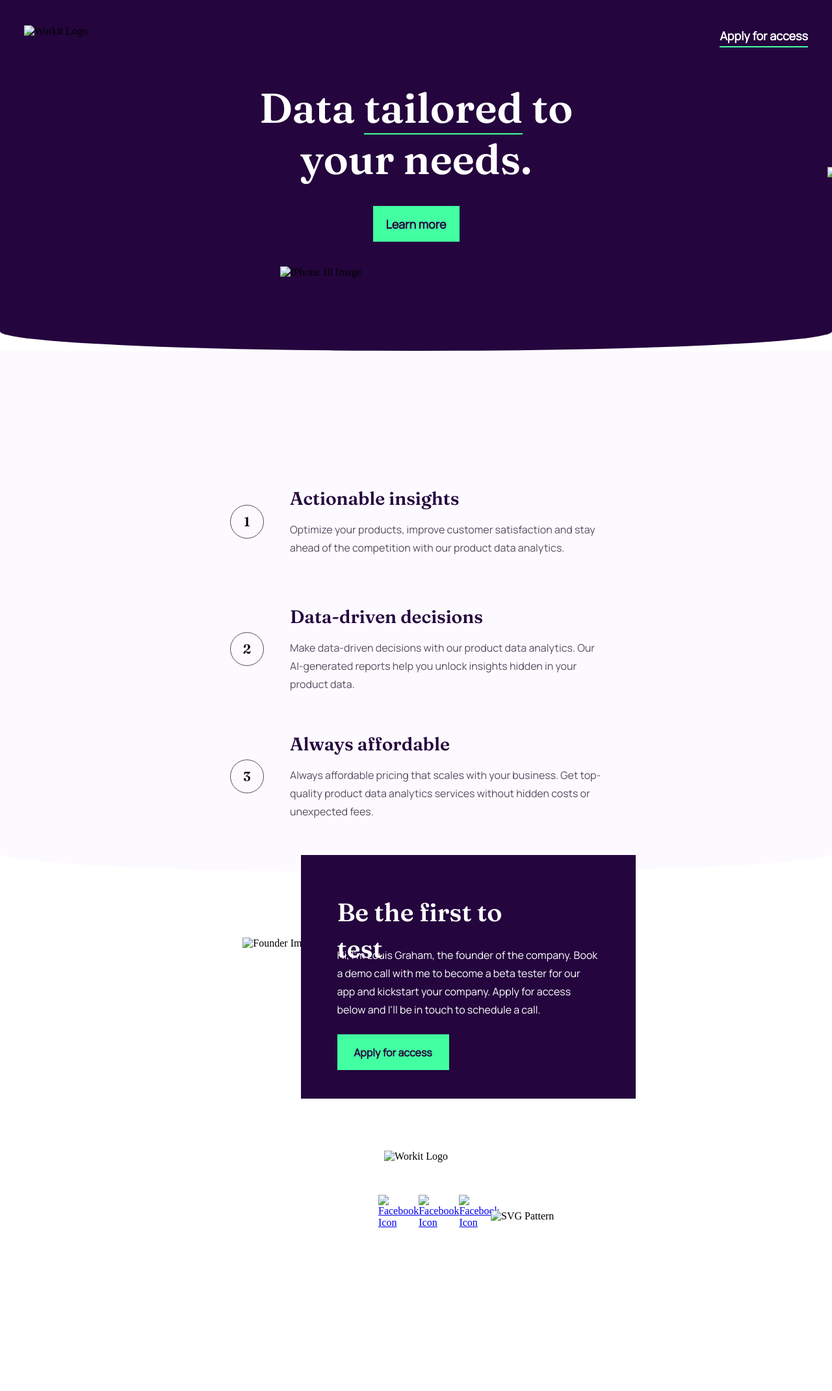
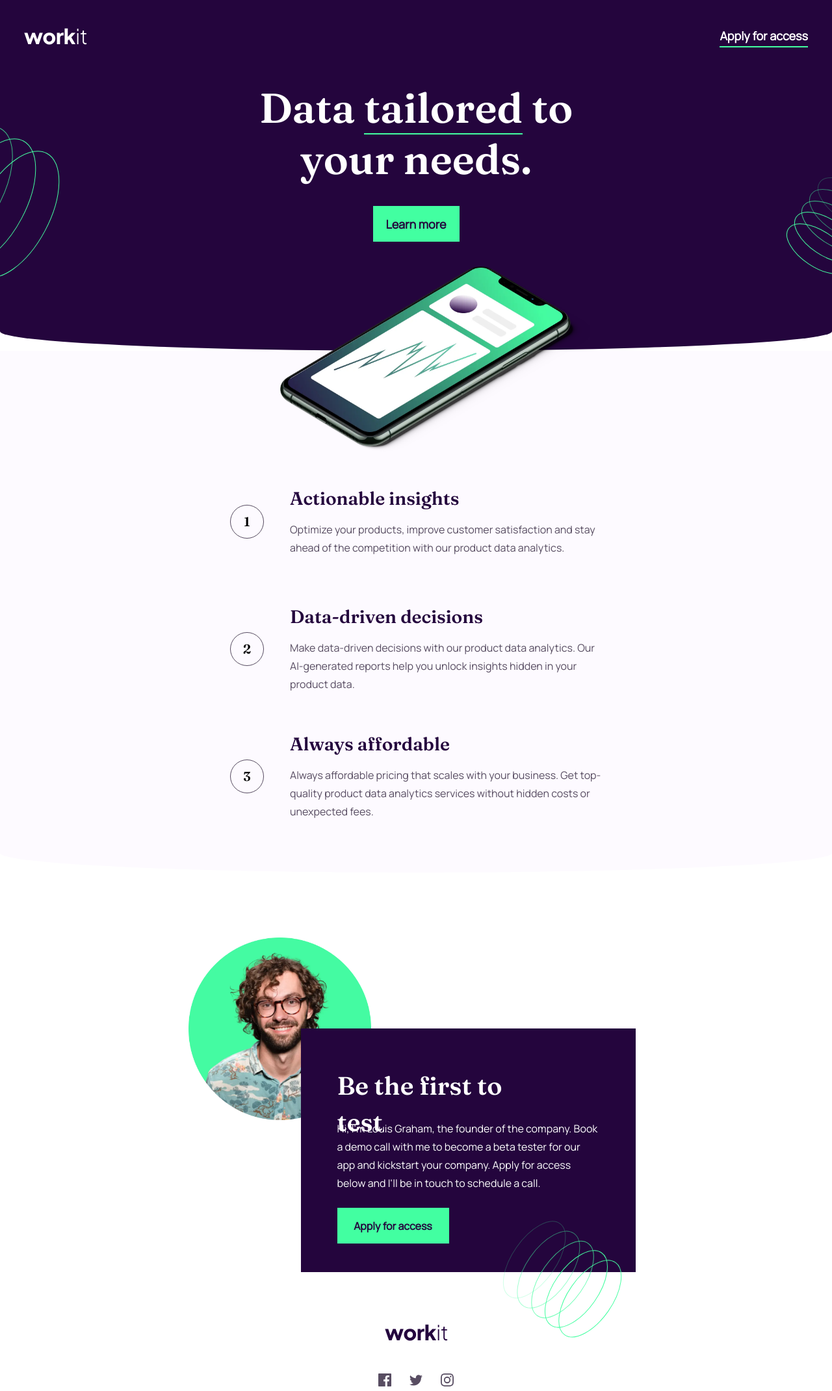
Before and after one commit to Clotho-ex/Workit-Landing-Page-Project, a plain HTML site: page index.html in a window 1280 px wide. Shown: the whole page at 65% size. Before the commit the page ends 2012 px from the top, so only its background shows below. Drawn offline with Linux system fonts and the light colour scheme; the site is published under a folder, as on GitHub Pages, so addresses that start at the root find nothing.

Commit message:
Update index.html

```diff
--- a/index.html
+++ b/index.html
@@ -8,7 +8,7 @@
       rel="icon"
       type="image/png"
       sizes="32x32"
-      href="./assets/images/favicon-32x32.png" />
+      href="./images/favicon-32x32.png" />
     <link
       href="https://fonts.googleapis.com/css2?family=Fraunces:opsz,wght@9..144,600&family=Manrope&family=Outfit:wght@400;700&display=swap"
       rel="stylesheet" />
@@ -21,16 +21,16 @@
 
       <div class="purple-bg">
         <nav class="navbar">
-          <img src="/images/logo-light.svg" alt="Workit Logo" />
+          <img src="./images/logo-light.svg" alt="Workit Logo" />
           <a class="nav-link" href="#">Apply for access</a>
         </nav>
         <div class="pattern">
           <img
-            src="/images/bg-pattern-1.svg"
+            src="./images/bg-pattern-1.svg"
             alt="SVG Pattern"
             class="pattern-1" />
           <img
-            src="/images/bg-pattern-2.svg"
+            src="./images/bg-pattern-2.svg"
             alt="SVG Pattern"
             class="pattern-2" />
         </div>
@@ -44,8 +44,8 @@
       <div class="heading-bottom"></div>
       <div class="hero-image">
         <img
-          src="/images/image-hero.webp"
-          alt="IPhone 10 Image"
+          src="./images/image-hero.webp"
+          alt="iPhone 10 Image"
           class="image" />
       </div>
 
@@ -100,11 +100,11 @@
           <div class="image-container">
             <img
               class="card-image"
-              src="/images/image-founder.webp"
+              src="./images/image-founder.webp"
               alt="Founder Image" />
           </div>
           <div class="pattern-3">
-            <img src="/images/bg-pattern-3.svg" alt="SVG Pattern" />
+            <img src="./images/bg-pattern-3.svg" alt="SVG Pattern" />
           </div>
           <div class="card-box">
             <div class="card-title">Be the first to test</div>
@@ -125,18 +125,18 @@
           <div class="footer">
             <img
               class="footer-logo"
-              src="/images/logo-dark.svg"
+              src="./images/logo-dark.svg"
               alt="Workit Logo" />
           </div>
           <div class="footer-links">
             <a href="#"
-              ><img src="/images/icon-facebook.svg" alt="Facebook Icon"
+              ><img src="./images/icon-facebook.svg" alt="Facebook Icon"
             /></a>
             <a href="#"
-              ><img src="/images/icon-twitter.svg" alt="Facebook Icon"
+              ><img src="./images/icon-twitter.svg" alt="Facebook Icon"
             /></a>
             <a href="#"
-              ><img src="/images/icon-instagram.svg" alt="Facebook Icon"
+              ><img src="./images/icon-instagram.svg" alt="Facebook Icon"
             /></a>
           </div>
         </footer>
```
